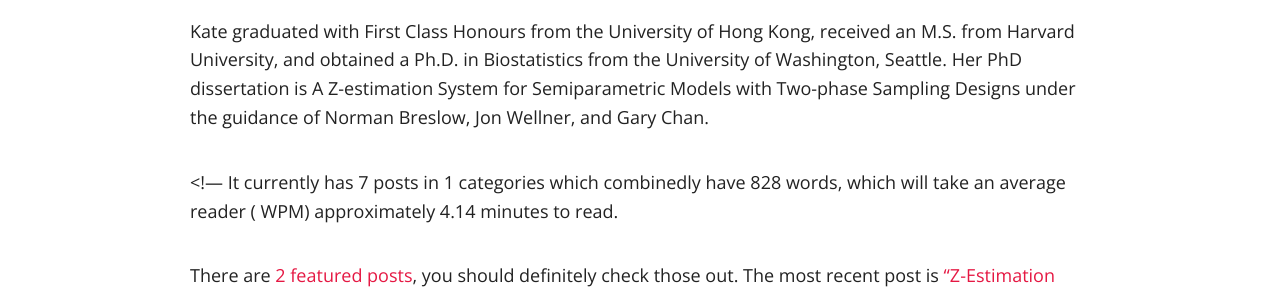
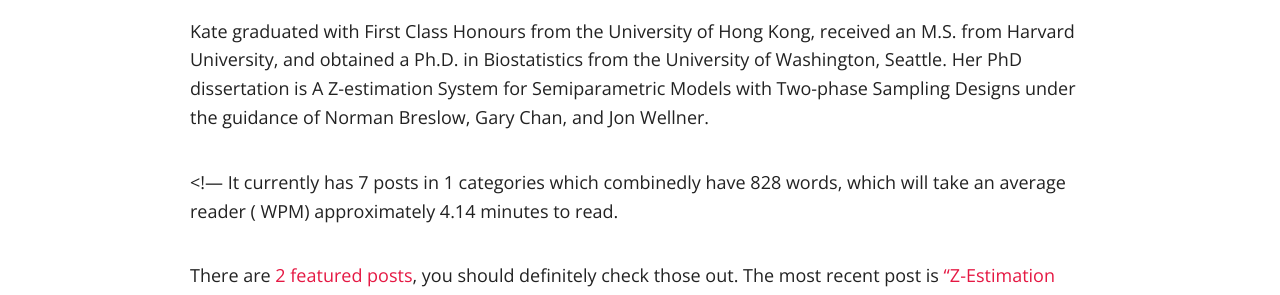
Before and after one commit to katehu/katehu.github.io, a Jekyll site: the page built from about.md, in a window 1280 px wide. Shown: the part 1391-1686 px from the top of the page. Built offline with Jekyll 4.4.1, drawn with Linux system fonts in a browser that asks for light colours; nearby versions of some CDN libraries.

```diff
--- a/about.md
+++ b/about.md
@@ -31,7 +31,7 @@ chart: true
 
 Before returning to academia, Dr. Kate Hu was the Head of Data Science at Aclima Inc, where she drives the company’s data science research and development to deliver hyper-local air pollution maps and insights at unprecedented block-by-block resolution, by dispatching a fleet of vehicles equppied with environmental sensors. This environmental “big data” fills a big gap in what policymakers and activists rely on to bring environmental justice to underserved communities.  Prior to joining Aclima Inc, Dr. Kate Hu was a senior quantitative researcher at the Climate Corporation, innovating precision agriculture solutions to help farmers maximize the economical return and adapt to climate change.  She first led the research program in sampling and experimental designs to collect field data scientifically for model calibration and evaluation. Then she led the interdisciplinary research efforts to develop precision nitrogen treatment algorithms that respond to local environmental and climate change,  by combining mechanistic models, statistical models, and new sensing technologies.
 
-Kate graduated with First Class Honours from the University of Hong Kong, received an M.S. from Harvard University, and obtained a Ph.D. in Biostatistics from the University of Washington, Seattle. Her PhD dissertation is A Z-estimation System for Semiparametric Models with Two-phase Sampling Designs under the guidance of Norman Breslow, Jon Wellner, and Gary Chan.
+Kate graduated with First Class Honours from the University of Hong Kong, received an M.S. from Harvard University, and obtained a Ph.D. in Biostatistics from the University of Washington, Seattle. Her PhD dissertation is A Z-estimation System for Semiparametric Models with Two-phase Sampling Designs under the guidance of Norman Breslow, Gary Chan, and Jon Wellner.
 
 
  <!---
```
